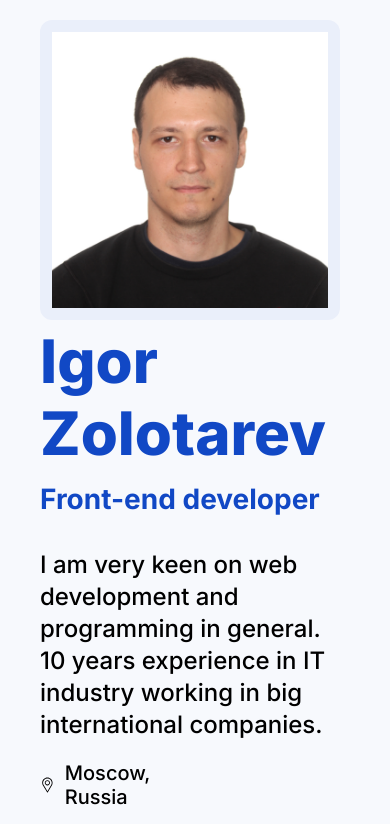
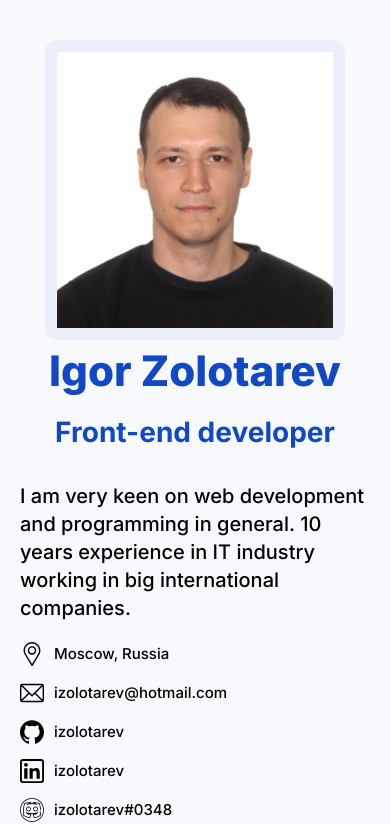
Before and after one commit to izolotarev/igor-cv-responsive, a website built with webpack: page index.html in a window 390 px wide. Shown: the top 824 px of the page. Built offline with nearby package versions, Linux system fonts and the light colour scheme.

Commit message:
feat: add response to header

```diff
--- a/index.html
+++ b/index.html
@@ -33,7 +33,7 @@
             years experience in IT industry working in big international
             companies.
           </p>
-          <ul class="layout-2-column header__contacts-list">
+          <ul class="header__contacts-list">
             <li class="header__contacts-item">
               <a
                 href="https://goo.gl/maps/G2iMiWjbnqcRvRdB9"
--- a/src/sass/base/_base.scss
+++ b/src/sass/base/_base.scss
@@ -14,6 +14,14 @@ html {
 body {
   @extend %font-prim;
   @include font($size: 2rem, $height: 2.4rem, $weight: 500);
+
+  @include media-tablet {
+    @include font($size: 1.8rem, $height: 2.2rem, $weight: 500);
+  }
+
+  @include media-mobile {
+    @include font($size: 1.5rem, $height: 2rem, $weight: 500);
+  }
 
   box-sizing: border-box;
 }
--- a/src/sass/base/_typography.scss
+++ b/src/sass/base/_typography.scss
@@ -1,6 +1,10 @@
 .heading-1 {
   @extend %font-prim;
   @include font($size: 6rem, $height: 7.2rem, $weight: 800);
+
+  @media (max-width: 876px) {
+    @include font($size: 4.2rem, $height: 6.2rem, $weight: 800);
+  }
 
   color: $color-blue;
 }
--- a/src/sass/layouts/_header.scss
+++ b/src/sass/layouts/_header.scss
@@ -4,25 +4,37 @@
 }
 
 .header__wrapper {
-  // display: grid;
-  // grid-template-columns: 300px 1fr;
-  // column-gap: 40px;
+  display: flex;
+  justify-content: space-between;
 
-  display: flex;
-  flex-wrap: wrap;
-  justify-content: space-between;
+  @media (max-width: 876px) {
+    display: block;
+  }
 }
 
 .header__content {
-  flex-basis: 69%;
+  //flex-basis: 69%;
+  margin-left: 5%;
+
+  @media (max-width: 876px) {
+    margin-left: 0;
+  }
 }
 
 .header__fullname {
   margin: 0 0 10px 0;
+
+  @media (max-width: 876px) {
+    text-align: center;
+  }
 }
 
 .header__position {
   margin: 0 0 30px 0;
+
+  @media (max-width: 876px) {
+    text-align: center;
+  }
 }
 
 .header__photo {
@@ -30,25 +42,60 @@
   border-radius: 12px;
 
   flex-basis: 26.786%;
+
+  @media (max-width: 876px) {
+    display: block;
+    margin: 0 auto;
+  }
 }
 
 .header__aboutme {
   @extend %font-prim;
   @include font($size: 2.4rem, $height: 3.2rem, $weight: 500);
 
+  @include media-tablet {
+    @include font($size: 2.2rem, $height: 3rem, $weight: 500);
+  }
+
+  @include media-mobile {
+    @include font($size: 2rem, $height: 2.8rem, $weight: 500);
+  }
+
   margin-bottom: 20px;
 }
 
 .header__contacts-list {
-  // display: grid;
-  // grid-template-columns: 300px 300px;
-  width: 80%;
   list-style: none;
+  display: flex;
+  flex-wrap: wrap;
+  justify-content: space-between;
+
+  // @media (max-width: 500px) {
+  //   width: 50%;
+  //   margin-left: auto;
+  //   margin-right: auto;
+  // }
 }
 
 .header__contacts-item {
   margin-bottom: 15px;
-  margin-right: 15px;
+  flex-basis: 40%;
+
+  @media (max-width: 500px) {
+    flex-basis: 100%;
+  }
+
+  &:nth-child(4) > a {
+    margin-right: 136px;
+
+    @media (max-width: 674px) {
+      margin-right: 125px;
+    }
+  }
+
+  &:nth-child(6) > a {
+    margin-right: 67px;
+  }
 }
 
 .header__contacts-item a {
@@ -72,22 +119,12 @@
   margin-left: 10px;
 }
 
-@media (max-width: 1024px) {
-  .header {
-    padding: 20px 20px;
-  }
+// @media (max-width: 1024px) {
+//   .header {
+//     padding: 20px 20px;
+//   }
 
-  .header__wrapper {
-    column-gap: 20px;
-  }
-}
-
-@media (max-width: 768px) {
-  .header {
-    padding: 20px 20px;
-  }
-
-  .header__wrapper {
-    display: block;
-  }
-}
+//   .header__wrapper {
+//     column-gap: 20px;
+//   }
+// }
--- a/src/sass/layouts/_wrapper.scss
+++ b/src/sass/layouts/_wrapper.scss
@@ -3,4 +3,8 @@
   margin: 0 auto;
 
   padding: 0 20px;
+
+  @media (max-width: 340px) {
+    padding: 0 10px;
+  }
 }
```
